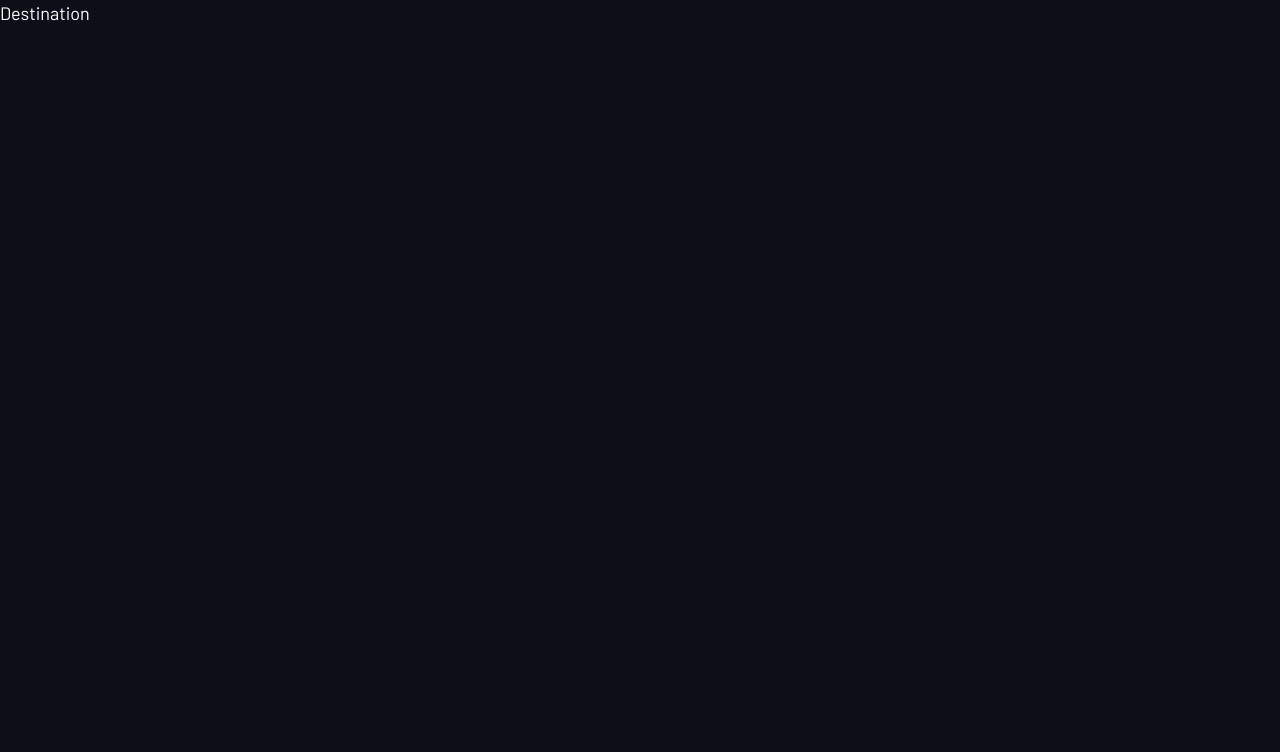
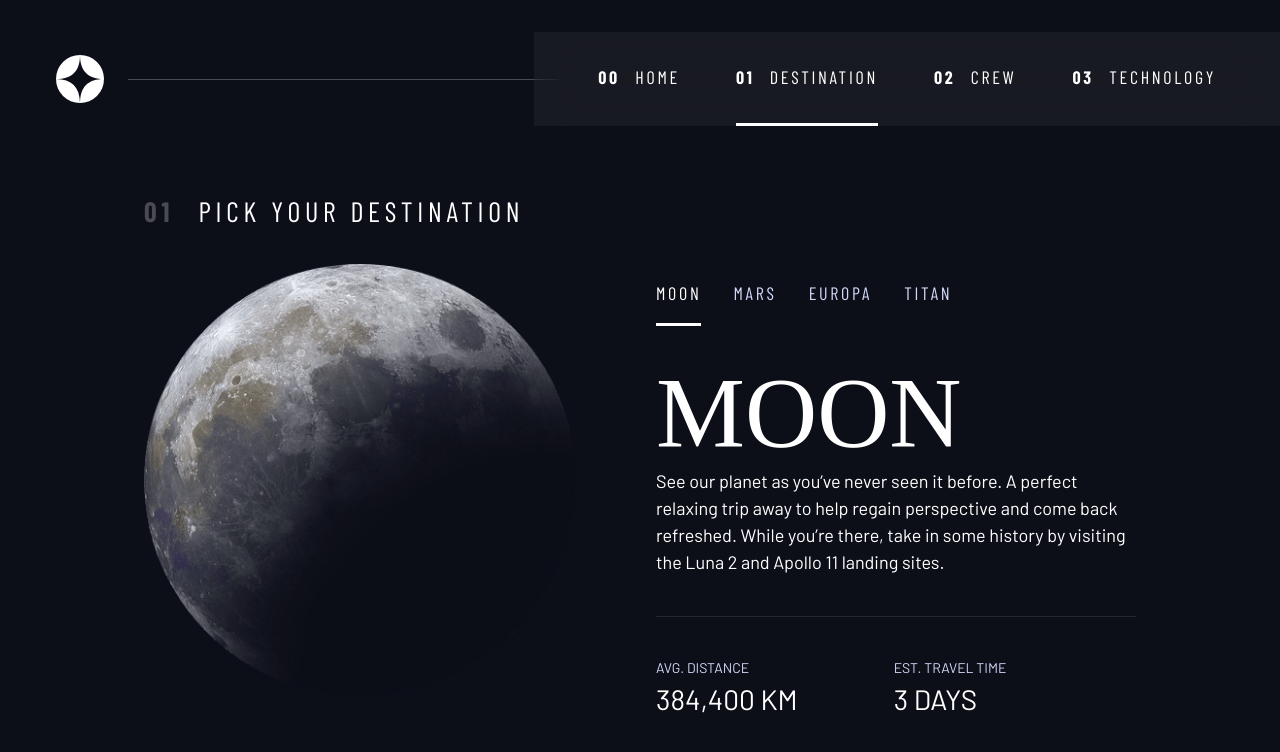
Before and after one commit to tatasadi/space-tourism, a React (Vite) app: page /destination in a window 1280 px wide. Shown: the top 752 px of the page. Built offline with nearby package versions, Linux system fonts and the light colour scheme; a web font is replaced by a local one.

Commit message:
destination page design

```diff
--- /dev/null
+++ b/src/components/TabItem.tsx
@@ -0,0 +1,12 @@
+import { Link } from "react-router-dom"
+
+export default function TabItem({ isActive, text }) {
+  return (
+    <button
+      aria-selected={isActive}
+      className="uppercase ff-sans-cond text-accent bg-dark letter-spacing-2"
+    >
+      {text}
+    </button>
+  )
+}
--- a/src/index.css
+++ b/src/index.css
@@ -13,7 +13,7 @@
   --fs-800: 3.5rem;
   --fs-700: 1.5rem;
   --fs-600: 1rem;
-  --fs-500: 1.75rem;
+  --fs-500: 1rem;
   --fs-400: 0.9375rem;
   --fs-300: 1rem;
   --fs-200: 0.875rem;
@@ -29,6 +29,7 @@
     --fs-800: 5rem;
     --fs-700: 2.5rem;
     --fs-600: 1.5rem;
+    --fs-500: 1.25rem;
     --fs-400: 1rem;
   }
 }
@@ -39,6 +40,7 @@
     --fs-800: 6.25rem;
     --fs-700: 3.5rem;
     --fs-600: 2rem;
+    --fs-500: 1.75rem;
     --fs-400: 1.125rem;
   }
 }
@@ -150,41 +152,6 @@ select {
   padding-inline: 2em;
   margin-inline: auto;
   max-width: 80rem;
-}
-
-.grid-container {
-  text-align: center;
-  display: grid;
-  place-items: center;
-  padding-inline: 1rem;
-}
-
-.grid-container * {
-  max-width: 50ch;
-}
-
-@media (min-width: 45em) {
-  .grid-container {
-    text-align: left;
-    column-gap: var(--container-gap, 2rem);
-    grid-template-columns: minmax(1rem, 1fr) repeat(2, minmax(0, 30rem)) minmax(
-        1rem,
-        1fr
-      );
-  }
-
-  .grid-container > *:first-child {
-    grid-column: 2;
-  }
-
-  .grid-container > *:last-child {
-    grid-column: 3;
-  }
-
-  .grid-container--home {
-    padding-bottom: max(6rem, 20vh);
-    align-items: end;
-  }
 }
 
 .sr-only {
@@ -530,3 +497,110 @@ select {
     background-image: url(/images/home/background-home-desktop.jpg);
   }
 }
+
+/* ------------------------- */
+/* Layout                    */
+/* ------------------------- */
+
+.grid-container {
+  text-align: center;
+  display: grid;
+  place-items: center;
+  padding-inline: 1rem;
+  padding-bottom: 4rem;
+}
+
+.grid-container p:not([class]) {
+  max-width: 50ch;
+}
+
+.numbered-title {
+  grid-area: title;
+}
+
+/* destination layout */
+.grid-container--destination {
+  grid-template-areas:
+    "title"
+    "image"
+    "tabs"
+    "content";
+}
+
+.grid-container--destination > img {
+  grid-area: image;
+  max-width: 60%;
+}
+
+.grid-container--destination > .tab-list {
+  grid-area: tabs;
+}
+
+.grid-container--destination > .destination-info {
+  grid-area: content;
+}
+
+.destination-meta {
+  flex-direction: column;
+  border-top: 1px solid hsl(var(--clr-white) / 0.1);
+  padding-top: 2.5rem;
+  margin-top: 2.5rem;
+}
+
+.destination-meta p {
+  font-size: 1.75rem;
+}
+
+@media (min-width: 35em) {
+  .numbered-title {
+    justify-self: start;
+    margin-top: 2rem;
+  }
+
+  .destination-meta {
+    flex-direction: row;
+    justify-content: space-evenly;
+  }
+}
+
+@media (min-width: 45em) {
+  .grid-container {
+    text-align: left;
+    column-gap: var(--container-gap, 2rem);
+    grid-template-columns: minmax(1rem, 1fr) repeat(2, minmax(0, 30rem)) minmax(
+        1rem,
+        1fr
+      );
+  }
+
+  .grid-container--home {
+    padding-bottom: max(6rem, 20vh);
+    align-items: end;
+  }
+
+  .grid-container--home > *:first-child {
+    grid-column: 2;
+  }
+
+  .grid-container--home > *:last-child {
+    grid-column: 3;
+  }
+
+  .grid-container--destination {
+    justify-items: start;
+    align-items: start;
+    grid-template-areas:
+      ". title title ."
+      ". image tabs ."
+      ". image content .";
+  }
+
+  .grid-container--destination > img {
+    max-width: 90%;
+  }
+
+  .destination-meta {
+    --gap: min(8vw, 6rem);
+    justify-content: start;
+  }
+}
--- a/src/pages/Destination.tsx
+++ b/src/pages/Destination.tsx
@@ -1,3 +1,103 @@
+import { useState } from "react"
+import Header from "../components/Header"
+import TabItem from "../components/TabItem"
+
+const destinations = [
+  {
+    name: "Moon",
+    images: {
+      png: "/images/destination/image-moon.png",
+      webp: "/images/destination/image-moon.webp",
+    },
+    description:
+      "See our planet as you’ve never seen it before. A perfect relaxing trip away to help regain perspective and come back refreshed. While you’re there, take in some history by visiting the Luna 2 and Apollo 11 landing sites.",
+    distance: "384,400 km",
+    travel: "3 days",
+  },
+  {
+    name: "Mars",
+    images: {
+      png: "/images/destination/image-mars.png",
+      webp: "/images/destination/image-mars.webp",
+    },
+    description:
+      "Don’t forget to pack your hiking boots. You’ll need them to tackle Olympus Mons, the tallest planetary mountain in our solar system. It’s two and a half times the size of Everest!",
+    distance: "225 mil. km",
+    travel: "9 months",
+  },
+  {
+    name: "Europa",
+    images: {
+      png: "/images/destination/image-europa.png",
+      webp: "/images/destination/image-europa.webp",
+    },
+    description:
+      "The smallest of the four Galilean moons orbiting Jupiter, Europa is a winter lover’s dream. With an icy surface, it’s perfect for a bit of ice skating, curling, hockey, or simple relaxation in your snug wintery cabin.",
+    distance: "628 mil. km",
+    travel: "3 years",
+  },
+  {
+    name: "Titan",
+    images: {
+      png: "/images/destination/image-titan.png",
+      webp: "/images/destination/image-titan.webp",
+    },
+    description:
+      "The only moon known to have a dense atmosphere other than Earth, Titan is a home away from home (just a few hundred degrees colder!). As a bonus, you get striking views of the Rings of Saturn.",
+    distance: "1.6 bil. km",
+    travel: "7 years",
+  },
+]
+
 export default function Destination() {
-  return <div>Destination</div>
+  const [selectedDestination, setSelectedDestination] = useState(
+    destinations[0]
+  )
+
+  return (
+    <div className="destination page-content">
+      <Header />
+      <main
+        id="main"
+        className="grid-container grid-container--destination flow"
+      >
+        <h1 className="numbered-title">
+          <span aria-hidden="true">01</span> pick your destination
+        </h1>
+        <img
+          src={selectedDestination.images.png}
+          alt={`the ${selectedDestination.name}`}
+        />
+        <div className="tab-list underline-indicators flex">
+          {destinations.map((d) => (
+            <TabItem
+              key={d.name}
+              isActive={selectedDestination.name === d.name}
+              text={d.name}
+            />
+          ))}
+        </div>
+        <article className="destination-info">
+          <h2 className="fs-800 uppercase ff-serif">
+            {selectedDestination.name}
+          </h2>
+          <p>{selectedDestination.description}</p>
+          <div className="destination-meta flex">
+            <div>
+              <h3 className="text-accent fs-200 uppercase">avg. distance</h3>
+              <p className="fs-500 ff-sarif uppercase">
+                {selectedDestination.distance}
+              </p>
+            </div>
+            <div>
+              <h3 className="text-accent fs-200 uppercase">est. travel time</h3>
+              <p className="fs-500 ff-sarif uppercase">
+                {selectedDestination.travel}
+              </p>
+            </div>
+          </div>
+        </article>
+      </main>
+    </div>
+  )
 }
```
